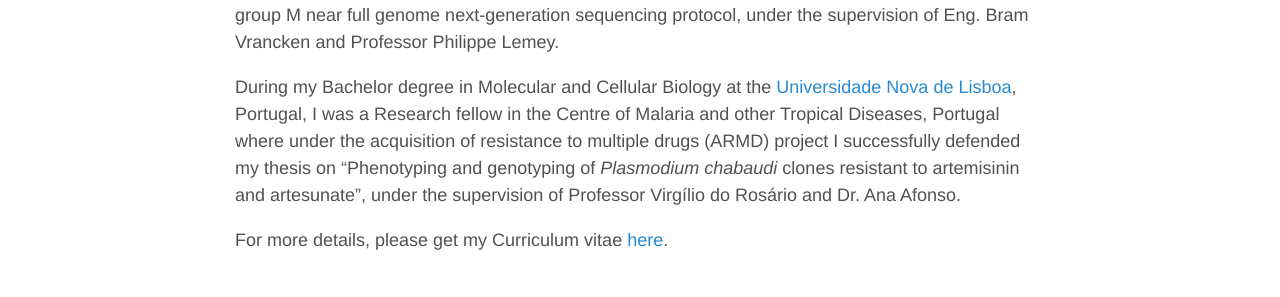
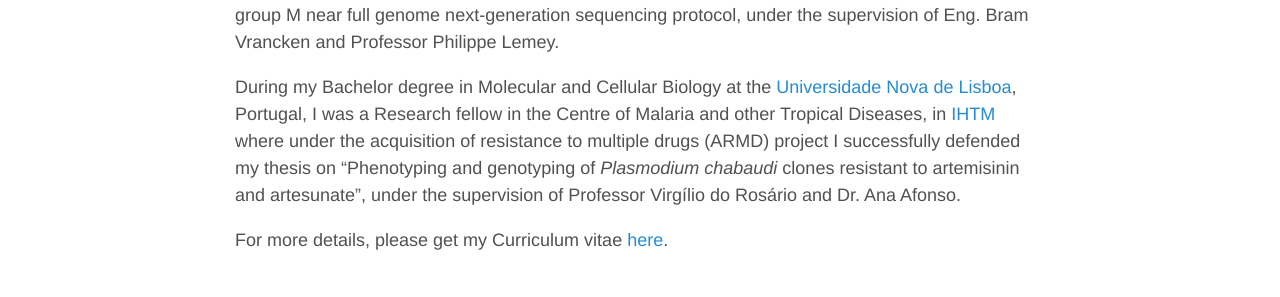
Before and after one commit to nidiatrovao/nidiatrovao.github.io, a Jekyll site: the page built from about.md, in a window 1280 px wide. Shown: the part 582-879 px from the top of the page. Built offline with Jekyll 4.4.1, drawn with Linux system fonts in a browser that asks for light colours.

Commit message:
about post edit

```diff
--- a/about.md
+++ b/about.md
@@ -10,6 +10,6 @@ My current research goals are directed towards using sequence data to understand
 
 Before working on Phylodynamics, I earned my Master's degree in Biomedical Sciences from the [Institute of Hygiene and Tropical Medicine](http://www.ihmt.unl.pt/) in Portugal, where I did the academic program and the KULeuven where I developed my thesis integrated in a project involving the development of a HIV-1 group M near full genome next-generation sequencing protocol, under the supervision of Eng. Bram Vrancken and Professor Philippe Lemey.
 
-During my Bachelor degree in Molecular and Cellular Biology at the [Universidade Nova de Lisboa](http://www.unl.pt/en/), Portugal, I was a Research fellow in the Centre of Malaria and other Tropical Diseases, Portugal where under the acquisition of resistance to multiple drugs (ARMD) project I successfully defended my thesis on "Phenotyping and genotyping of <i>Plasmodium chabaudi</i> clones resistant to artemisinin and artesunate”, under the supervision of Professor Virgílio do Rosário and Dr. Ana Afonso.
+During my Bachelor degree in Molecular and Cellular Biology at the [Universidade Nova de Lisboa](http://www.unl.pt/en/), Portugal, I was a Research fellow in the Centre of Malaria and other Tropical Diseases, in [IHTM](http://www.ihmt.unl.pt/) where under the acquisition of resistance to multiple drugs (ARMD) project I successfully defended my thesis on "Phenotyping and genotyping of <i>Plasmodium chabaudi</i> clones resistant to artemisinin and artesunate”, under the supervision of Professor Virgílio do Rosário and Dr. Ana Afonso.
 
 For more details, please get my Curriculum vitae [here]().
```
